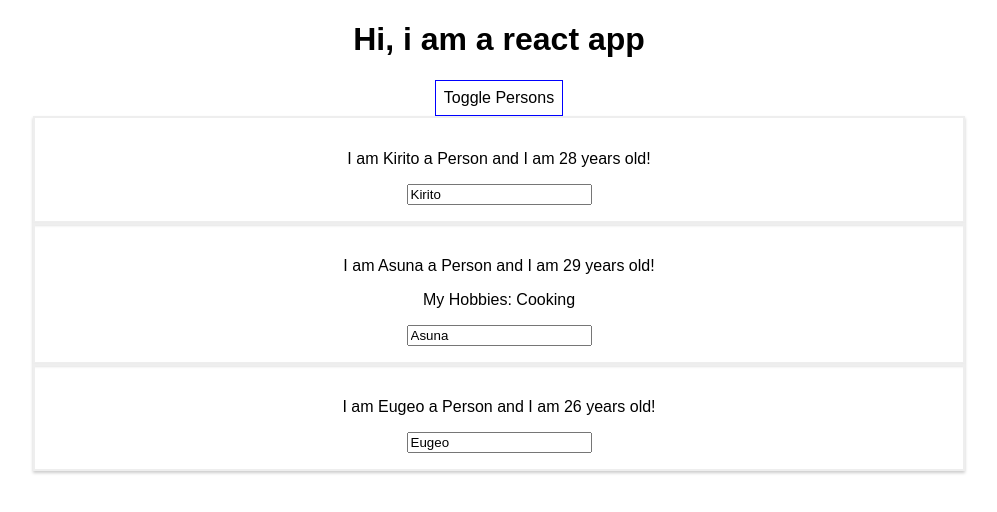
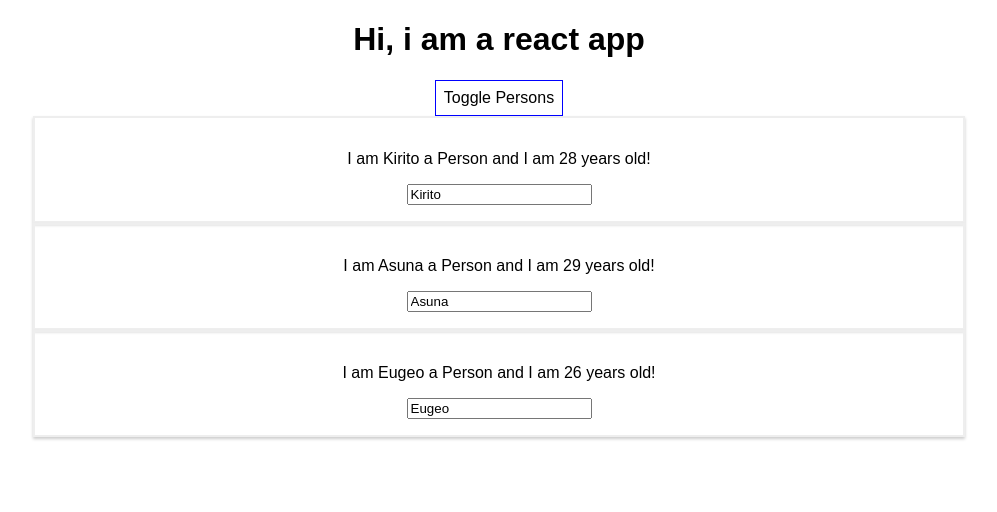
Before and after one commit to karthik137/react-complete-guide, a React (Create React App) app: page / in a window 1280 px wide. Both pictures are taken after a click on the button "Toggle Persons". Shown: the top 512 px of the page, without its empty margins (141-1138 px from the left). Built offline with nearby package versions, Linux system fonts and the light colour scheme.

Commit message:
List and keys

```diff
--- a/src/App.js
+++ b/src/App.js
@@ -7,14 +7,17 @@ class App extends Component {
   state = {
     person : [
       {
+        id: '1',
         name : 'Kirito',
         age : 28
       },
       {
+        id: '2',
         name : 'Asuna',
         age : 29
       },
       {
+        id: '3',
         name : 'Eugeo',
         age : 26
       }
@@ -24,28 +27,44 @@ class App extends Component {
   }
 
 
-switchNameHandler = (name) => {
-  //console.log('Was clicked!');
-  //Do not change the state directly, use setState
-  //this.state.person[0].name = 'Kirito Kazuto';
-  this.setState(
-    {
-      person : [
-        {
-          name : name,
-          age : 28
-        },
-        {
-          name : 'Asuna',
-          age : 29
-        },
-        {
-          name : 'Eugeo',
-          age : 27
-        }
-      ]
-    }
-  )
+// switchNameHandler = (name) => {
+//   //console.log('Was clicked!');
+//   //Do not change the state directly, use setState
+//   //this.state.person[0].name = 'Kirito Kazuto';
+//   this.setState(
+//     {
+//       person : [
+//         {
+//           name : name,
+//           age : 28
+//         },
+//         {
+//           name : 'Asuna',
+//           age : 29
+//         },
+//         {
+//           name : 'Eugeo',
+//           age : 27
+//         }
+//       ]
+//     }
+//   )
+// }
+
+
+deletePersonHandler = (personIndex) => {
+  //const persons  = this.state.person;
+  // persons.splice(personIndex, 1);
+  // this.setState({
+  //   person: persons
+  // });
+  //create copy of the state, change the copy and then update the state
+  const persons = [...this.state.person];
+  persons.splice(personIndex, 1);
+  this.setState({
+    person: persons
+  });
+
 }
 
 
@@ -99,13 +118,22 @@ togglePersonHandler = () => {
     if(this.state.showPersons){
       persons = (
         <div >
-        <Person
-        name={this.state.person[1].name}
-        age = {this.state.person[1].age}
-        click={this.switchNameHandler}
-        changed={this.nameChangeHandler}>
-          My Hobbies: Cooking</Person>
-        <Person name={this.state.person[2].name} age = {this.state.person[2].age}></Person>
+          {
+            this.state.person.map((person, index) => {
+              return <Person
+                click={ () => this.deletePersonHandler(index)}
+                name={person.name}
+                age={person.age}
+                key={person.id}/>
+            })
+          }
+          {/* <Person
+          name={this.state.person[1].name}
+          age = {this.state.person[1].age}
+          click={this.switchNameHandler}
+          changed={this.nameChangeHandler}>
+            My Hobbies: Cooking</Person>
+          <Person name={this.state.person[2].name} age = {this.state.person[2].age}></Person> */}
         </div>
       );
     }
@@ -114,7 +142,7 @@ togglePersonHandler = () => {
       <div className="App">
         <h1>Hi, i am a react app</h1>
         <button style={style} onClick={this.togglePersonHandler}>Toggle Persons</button>
-          <Person name={this.state.person[0].name} age = {this.state.person[0].age}></Person>
+          {/* <Person name={this.state.person[0].name} age = {this.state.person[0].age}></Person> */}
           {persons}
       </div>
     );
```
